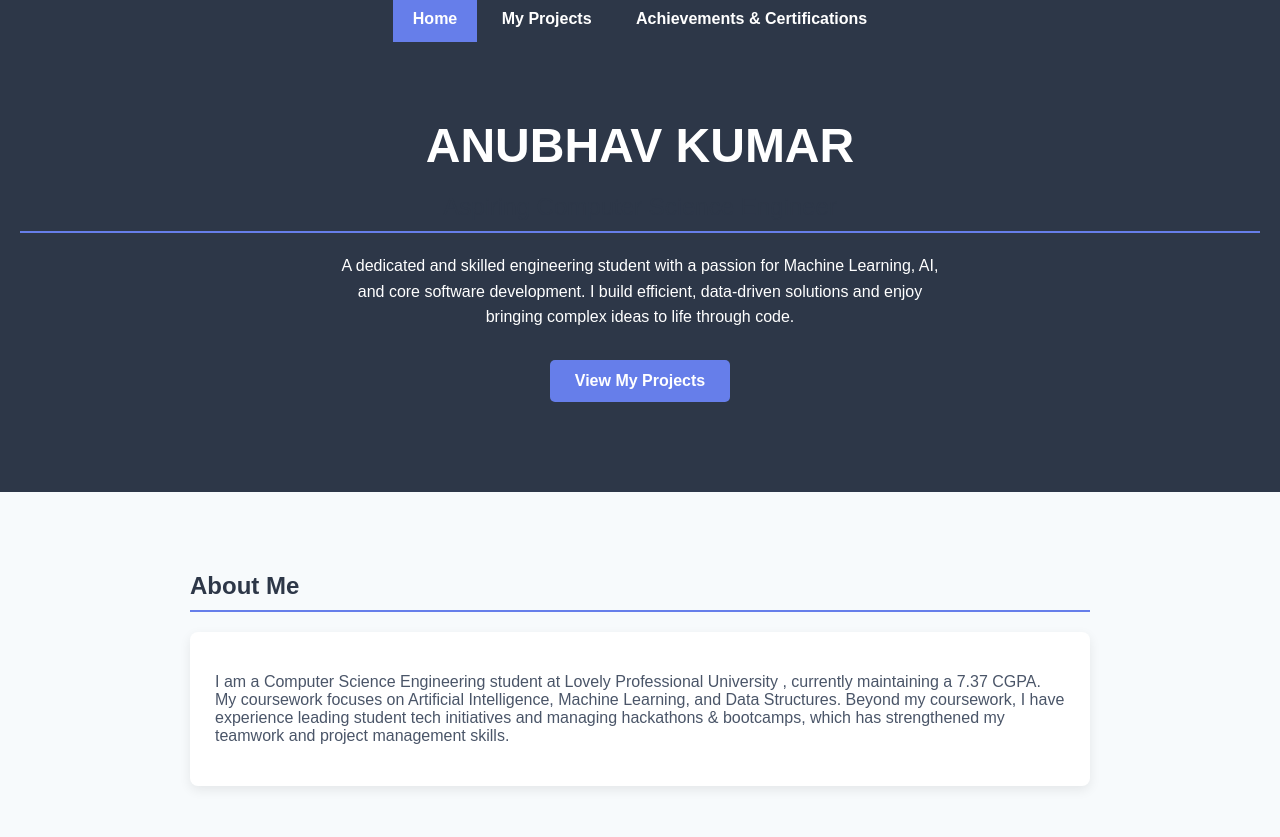
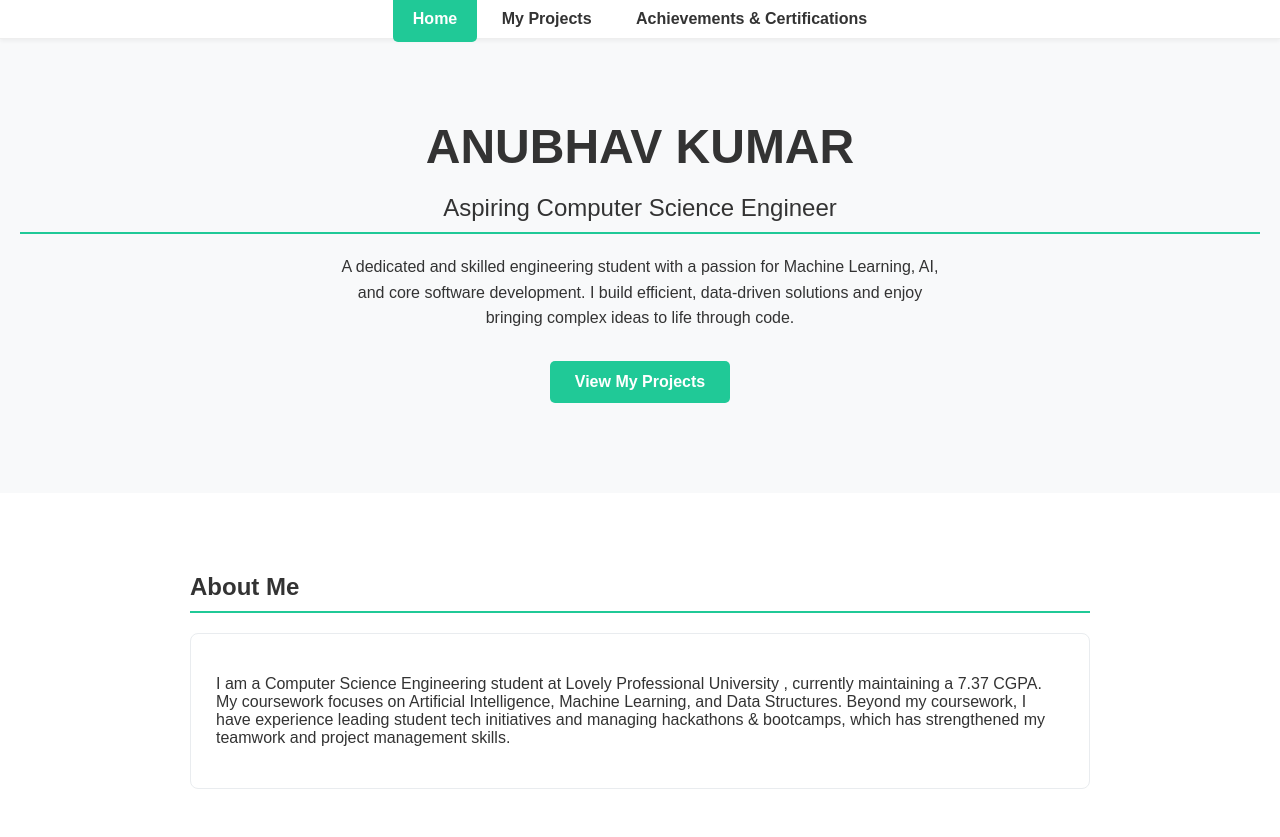
Before and after one commit to anubhav0704/anubhav0704.github.io, a plain HTML site: page index.html in a window 1280 px wide. Shown: the top 837 px of the page. Drawn offline with Linux system fonts and the light colour scheme.

Commit message:
Update style.css

```diff
--- a/style.css
+++ b/style.css
@@ -1,17 +1,17 @@
-/* --- New Color Palette --- */
-/* Primary Dark: #2d3748 */
-/* Accent:       #667eea */
-/* Accent Hover: #5a67d8 */
-/* Background:   #f7fafc */
-/* Text:         #4a5568 */
-/* --- --- --- --- --- --- */
+/* --- New Color Palette: Simple & Attractive --- */
+/* Background:   #ffffff (White) */
+/* Text/Headings:#333333 (Charcoal) */
+/* Accent:       #20c997 (Mint Green) */
+/* Accent Hover: #1baa80 (Darker Mint) */
+/* Subtle BG:    #f8f9fa (Very Light Grey) */
+/* --- --- --- --- --- --- --- --- --- --- --- */
 
 /* --- General Styles --- */
 body {
     font-family: Arial, sans-serif;
     margin: 0;
-    background-color: #f7fafc; /* Lighter background */
-    color: #4a5568; /* Softer text color */
+    background-color: #ffffff; /* Clean white background */
+    color: #333333; /* High-contrast charcoal text */
 }
 
 .container {
@@ -21,19 +21,21 @@ body {
 }
 
 h2 {
-    color: #2d3748; /* Dark blue heading */
-    border-bottom: 2px solid #667eea; /* Indigo accent border */
+    color: #333333; /* Standard heading color */
+    border-bottom: 2px solid #20c997; /* Mint green accent border */
     padding-bottom: 10px;
 }
 
 /* --- Navigation Bar --- */
 nav {
-    background-color: #2d3748; /* Dark blue background */
+    background-color: #ffffff; /* White navigation bar */
     padding: 10px 0;
     position: sticky;
     top: 0;
     width: 100%;
     z-index: 100;
+    border-bottom: 1px solid #eeeeee; /* Subtle separator */
+    box-shadow: 0 2px 4px rgba(0,0,0,0.05); /* Soft shadow for depth */
 }
 
 nav ul {
@@ -48,21 +50,28 @@ nav ul li {
 }
 
 nav ul li a {
-    color: white;
+    color: #333333; /* Dark text for readability */
     text-decoration: none;
     padding: 15px 20px;
     font-weight: bold;
-    transition: background-color 0.3s;
+    transition: all 0.3s;
+    border-radius: 5px;
 }
 
-nav ul li a:hover, .active {
-    background-color: #667eea; /* Indigo accent for active/hover */
+nav ul li a:hover {
+    background-color: #20c997; /* Mint green highlight on hover */
+    color: #ffffff; /* White text on highlight */
+}
+
+nav ul li a.active {
+    background-color: #20c997;
+    color: #ffffff;
 }
 
 /* --- Hero Section (Homepage) --- */
 .hero {
-    background-color: #2d3748; /* Consistent dark blue background */
-    color: white;
+    background-color: #f8f9fa; /* Very light grey to separate from body */
+    color: #333333; /* Dark text */
     text-align: center;
     padding: 80px 20px;
 }
@@ -87,7 +96,7 @@ nav ul li a:hover, .active {
     display: inline-block;
     padding: 12px 25px;
     margin: 10px;
-    background-color: #667eea; /* Indigo accent button */
+    background-color: #20c997; /* Mint green button */
     color: white;
     text-decoration: none;
     border-radius: 5px;
@@ -96,21 +105,22 @@ nav ul li a:hover, .active {
 }
 
 .button:hover {
-    background-color: #5a67d8; /* Darker indigo on hover */
+    background-color: #1baa80; /* Darker mint on hover */
 }
 
 /* --- Project and Info Cards --- */
 .card {
-    background-color: white;
+    background-color: #ffffff;
     border-radius: 8px;
-    box-shadow: 0 4px 12px rgba(0,0,0,0.08); /* Softer shadow */
+    border: 1px solid #e9ecef; /* Subtle border */
+    box-shadow: none; /* Removed shadow for a flatter, simpler look */
     margin-bottom: 25px;
     padding: 25px;
 }
 
 .card h3 {
     margin-top: 0;
-    color: #667eea; /* Indigo accent for card titles */
+    color: #20c997; /* Mint green accent for card titles */
 }
 
 .card ul {
```
